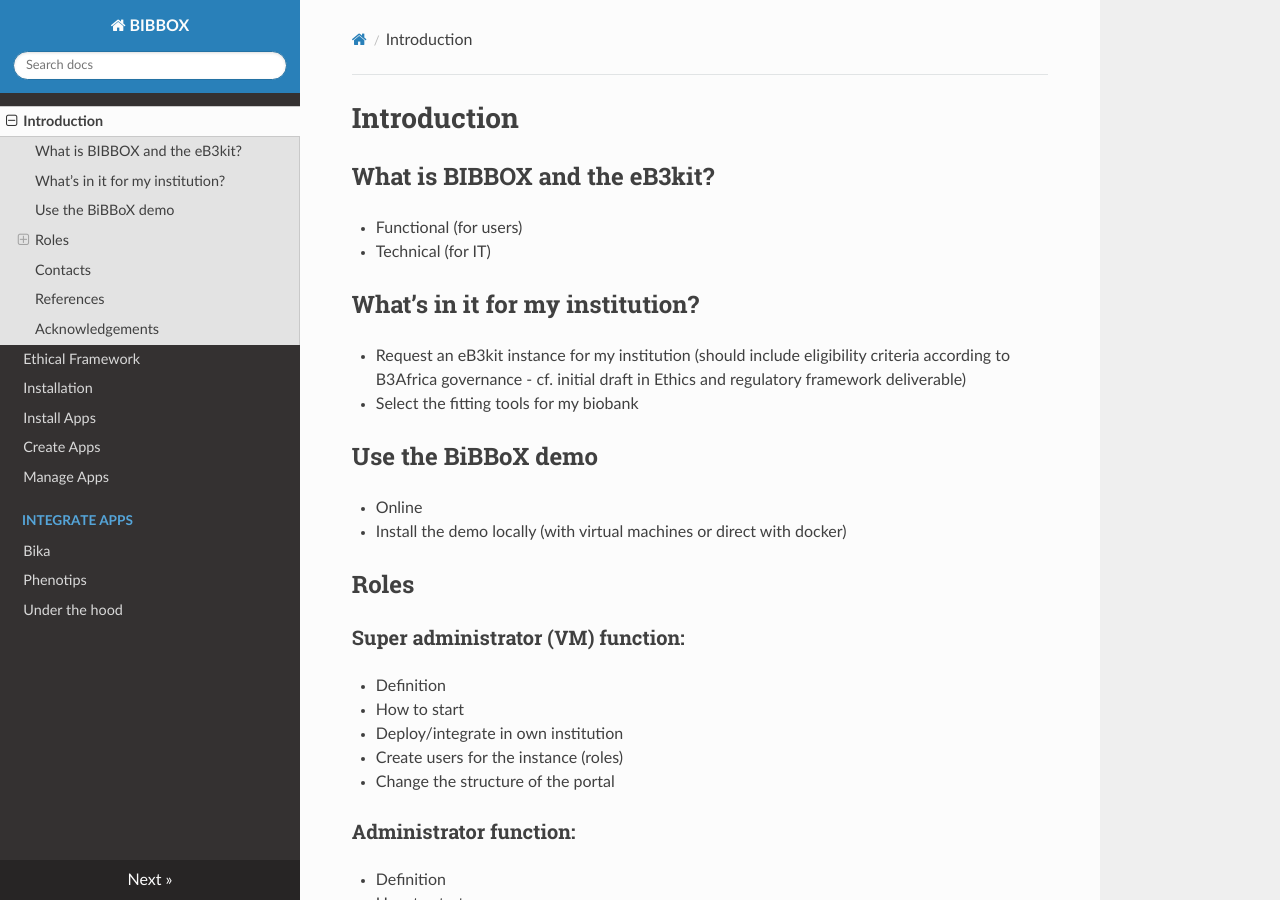
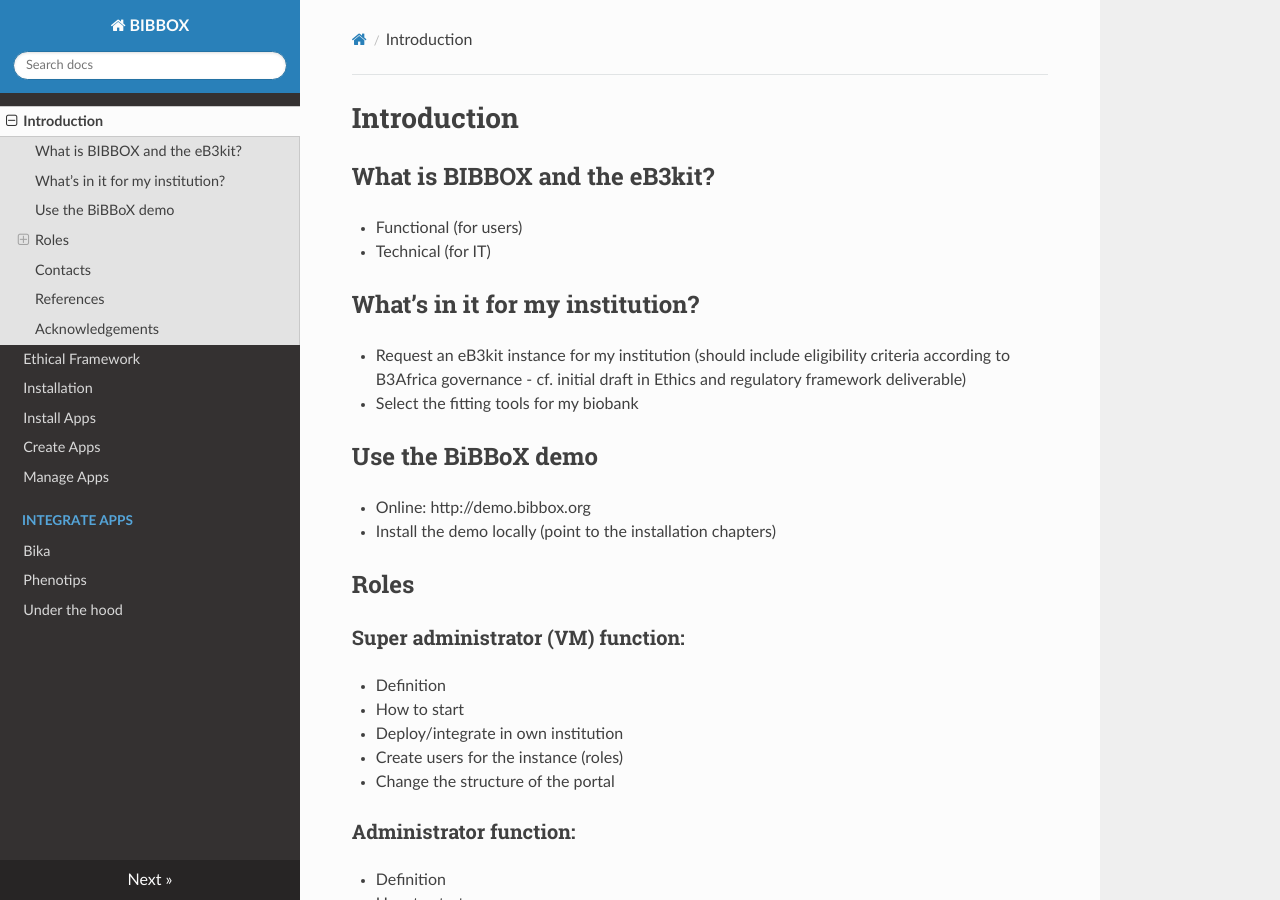
Before and after one commit to roxmer/bibbox-documentation, an MkDocs documentation site: the page built from docs/index.md, in a window 1280 px wide and 900 px high. Built offline with MkDocs 1.6.1, drawn with Linux system fonts in a browser that asks for light colours; nearby versions of some CDN libraries; old or Windows-style settings are respelled for this version of MkDocs.

Commit message:
add demo link

```diff
--- a/docs/index.md
+++ b/docs/index.md
@@ -11,8 +11,8 @@
 
 ## Use the BiBBoX demo
 
-- Online
-- Install the demo locally (with virtual machines or direct with docker)
+- Online: http://demo.bibbox.org
+- Install the demo locally (point to the installation chapters)
 
 
 ## Roles
```
